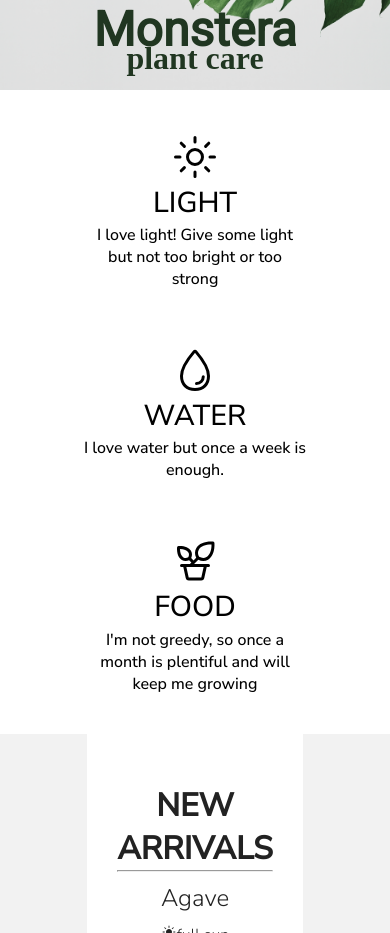
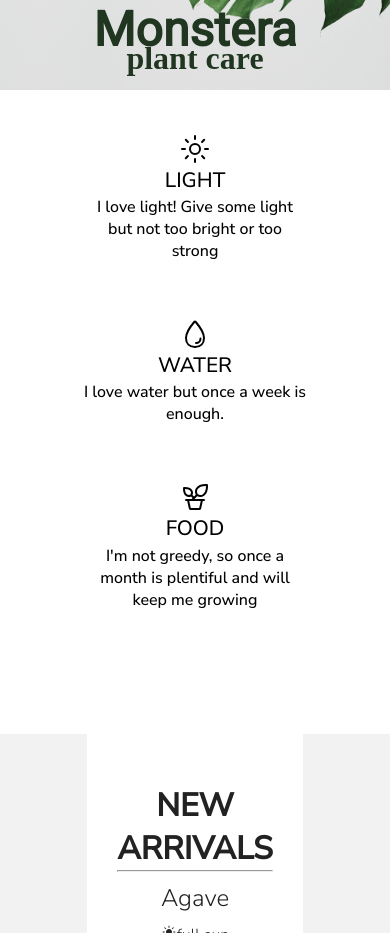
Before and after one commit to Subaru-Goto/cross-over-psd-plant, a React (Vite) app: page / in a window 390 px wide. Shown: the part 1000-1933 px from the top of the page. Built offline with nearby package versions, Linux system fonts and the light colour scheme; a web font is replaced by a local one.

Commit message:
adding mobile responsive in monstera section

```diff
--- a/src/styles/monstera.css
+++ b/src/styles/monstera.css
@@ -99,6 +99,9 @@
   font-size: 3rem;
   margin-top: 3rem;
   line-height: 1.5;
+  @media screen and (max-width: 768px) {
+    font-size: 2rem;
+  }
 }
 
 .monstera-light,
@@ -106,6 +109,9 @@
 .monstera-water {
   font-size: 1.8rem;
   line-height: 1.5;
+  @media screen and (max-width: 768px) {
+    font-size: 1.3rem;
+  }
 }
 
 .monstera-light-info,
```
